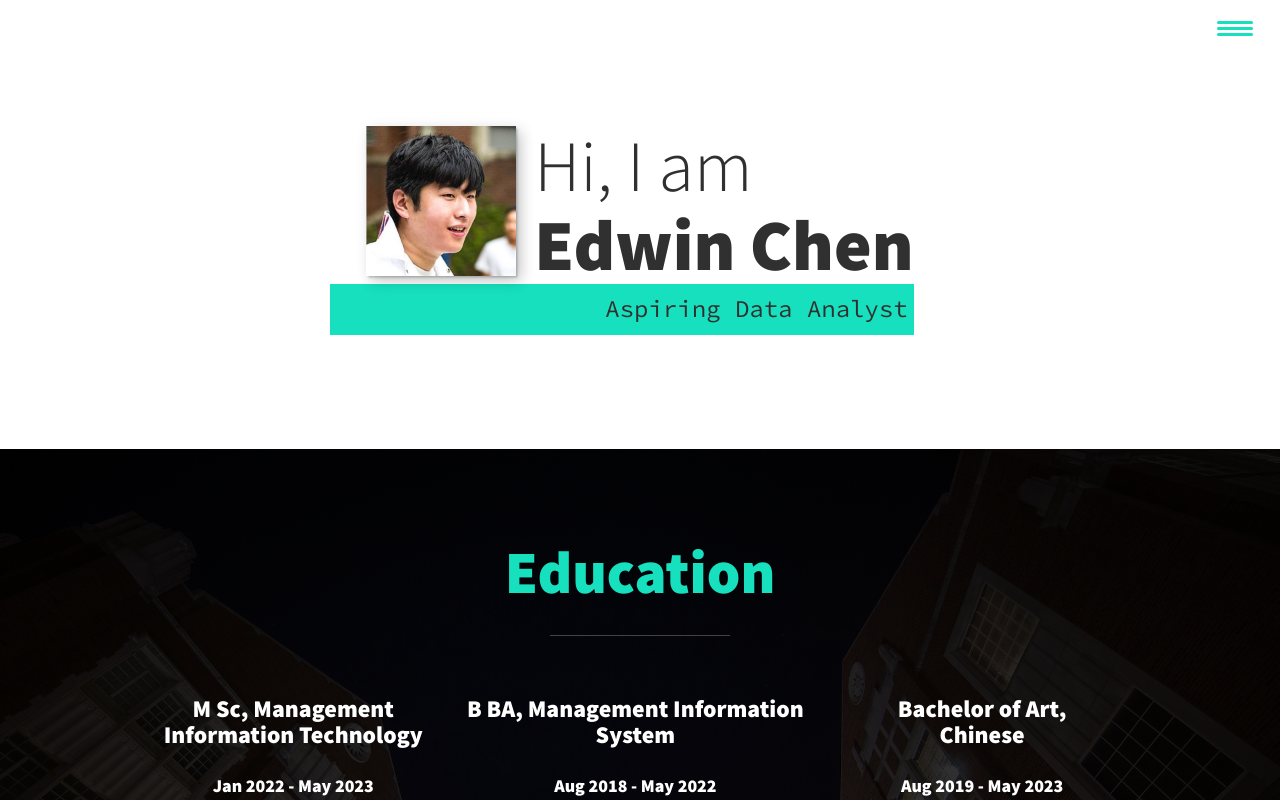
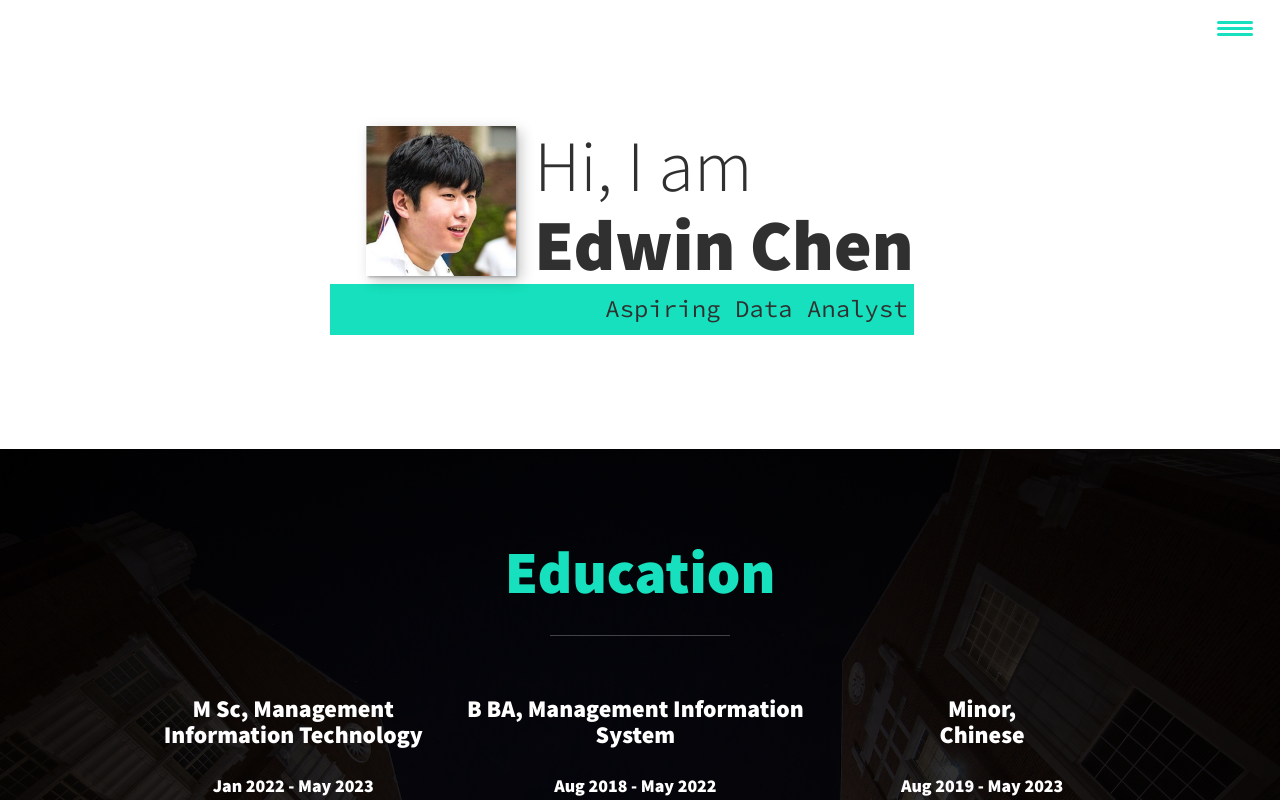
Before and after one commit to EdwinChenOU/EdwinChenOU.github.io, a plain HTML site: page index.html in a window 1280 px wide. Shown: the top 800 px of the page. Drawn offline with nearby package versions, Linux system fonts and the light colour scheme.

Commit message:
updated Chinese major to minor

```diff
--- a/index.html
+++ b/index.html
@@ -56,7 +56,7 @@
                         </p>
                     </div>
                     <div class="degree">
-                        <h3> Bachelor of Art, <br> Chinese</h3>
+                        <h3> Minor, <br> Chinese</h3>
                         <h4> Aug 2019 - May 2023</h4>
                         <p>The Chinese language is one of the top spoken languages around the world. The increasing demand world-wide for proficiency
                             in Mandarin in many different fields shows the importace of this language. My courses in the Chinese program has gained
```
